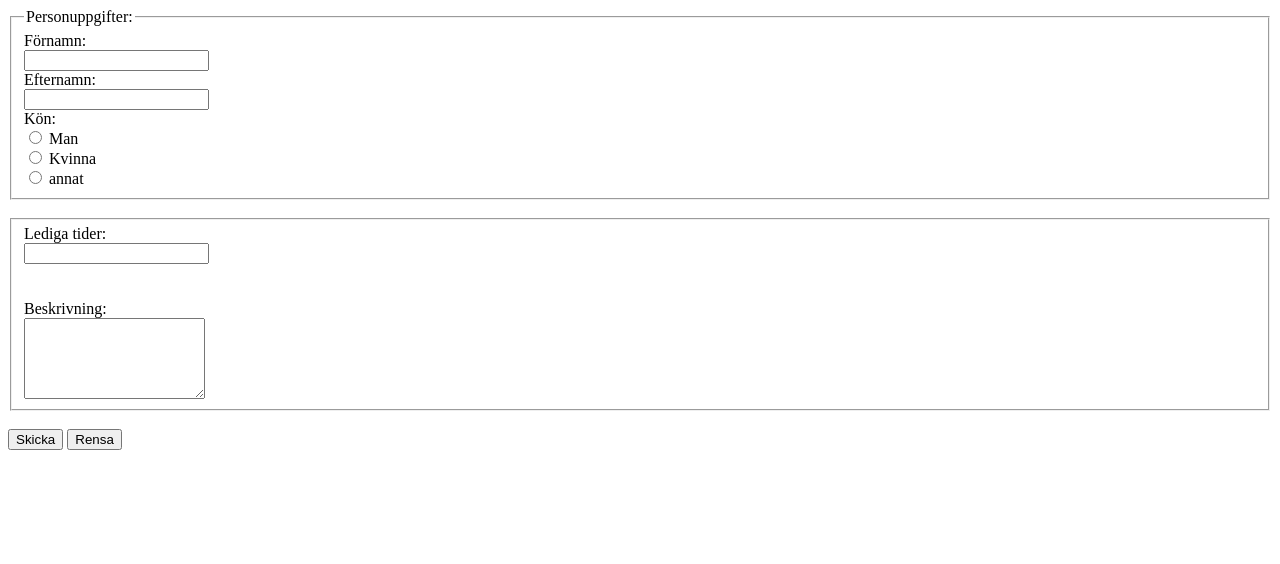
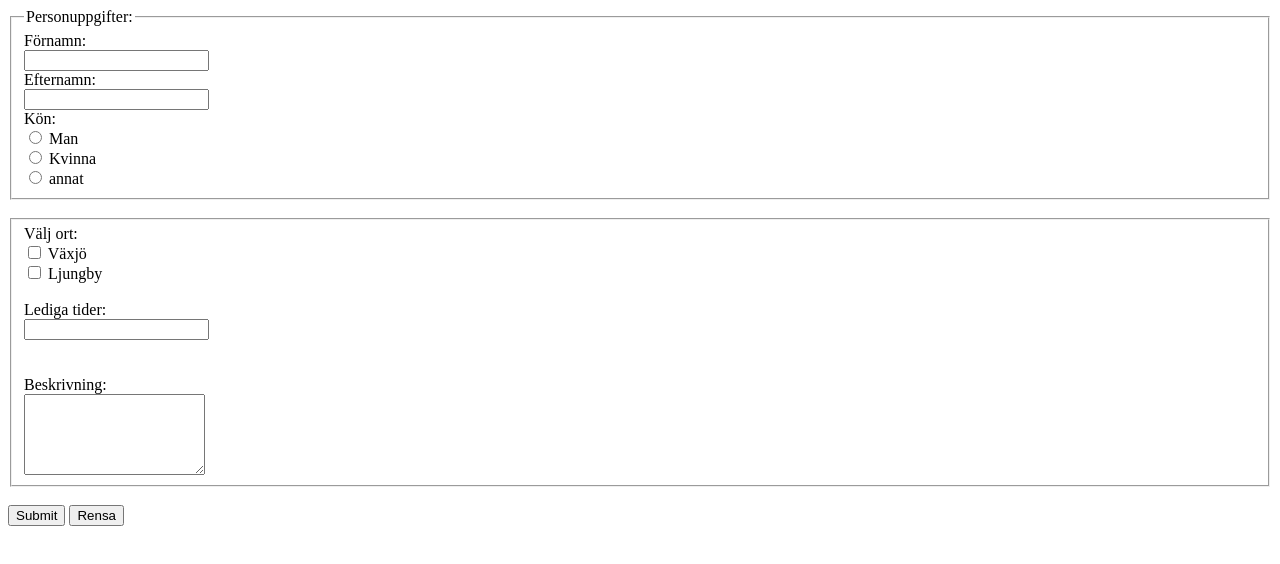
Before and after one commit to emal02002/HTML-Uppgifter, a plain HTML site: page Forum/index.html in a window 1280 px wide. Drawn offline with Linux system fonts and the light colour scheme.

Commit message:
Add files via upload

```diff
--- a/Forum/index.html
+++ b/Forum/index.html
@@ -7,7 +7,7 @@
 </head>
 
 <body>
-	<form action="/action_page.php" target="_blank">
+	<form action="./return.html" method="get">
 	<!--------------    Namnfält   ---------------->
 	<fieldset>
 	<legend>Personuppgifter:</legend>
@@ -25,8 +25,17 @@
 	  <input type="radio" id="annat" name="gender" value="annat">
 	  <label for="annat">annat</label> <br>
 	  </fieldset> <br>
+
+	  <fieldset>
+	  <!--------------   Kryssrutor  ---------------->
+	  <label for="ort"> Välj ort:</label><br>
+	  <input type="checkbox" id="ort1" name="ort1" value="Växjö">
+	  <label for="ort1"> Växjö </label><br>
+	  <input type="checkbox" id="ort2" name="ort2" value="Ljungby">
+	  <label for="ort2"> Ljungby</label><br> <br>
+
 	  <!--------------   Dropdown meny  ---------------->
-	  <fieldset>
+
 	  <label for="Lediga tider">Lediga tider:</label><br>
 	  <input list="tider">
 	  <datalist id ="tider">
@@ -43,7 +52,7 @@
 	  </textarea> <br>
 	  </fieldset> <br>
 	  <!--------------   Knappar  ---------------->
-	  <input type="submit" value="Skicka">
+	  <input type="submit">
 	  <input type="submit" value="Rensa">
 	</form>
 
```
Also changed, not shown: Forum/return.html (added, +12 -0 lines).
